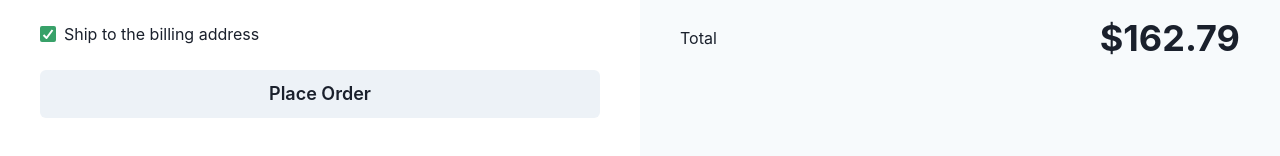
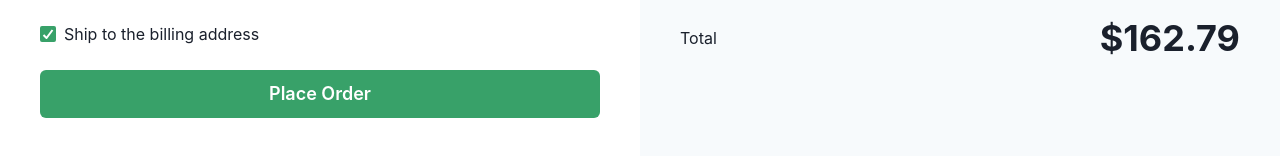
Before and after one commit to mfbaltaza/ChakraCheckout, a Next.js app: page / in a window 1280 px wide. Shown: the part 510-666 px from the top of the page. Built offline with nearby package versions, Linux system fonts and the light colour scheme.

Commit message:
Change place order button color

```diff
--- a/components/Details.tsx
+++ b/components/Details.tsx
@@ -42,7 +42,7 @@ const Details: NextPage = () => {
           <Checkbox defaultChecked colorScheme="green">Ship to the billing address</Checkbox>
         </GridItem>
         <GridItem colSpan={2}>
-          <Button size="lg" w="full">Place Order</Button>
+          <Button size="lg" w="full" colorScheme="green">Place Order</Button>
         </GridItem>
       </SimpleGrid>
     </VStack>
```
